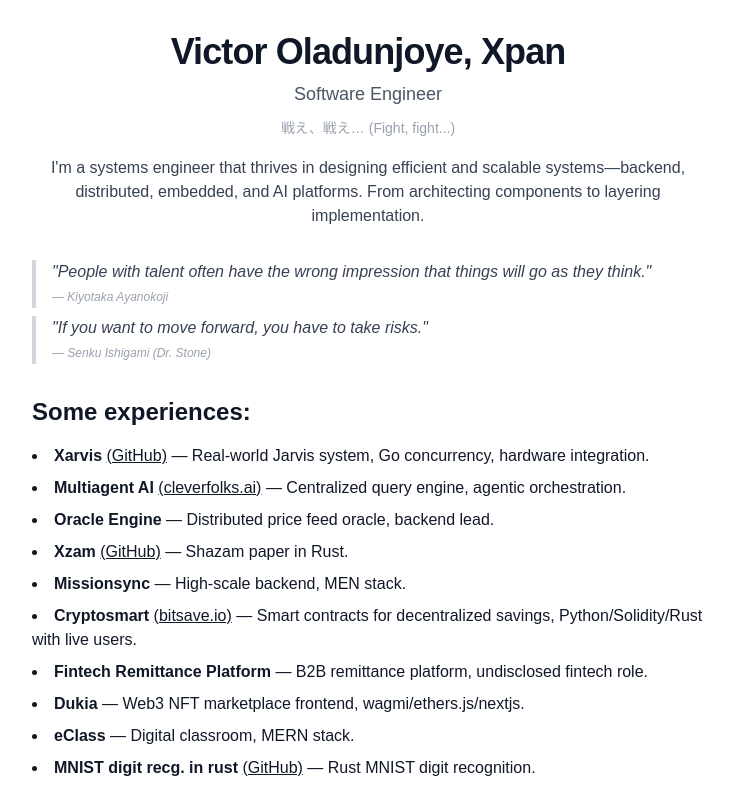
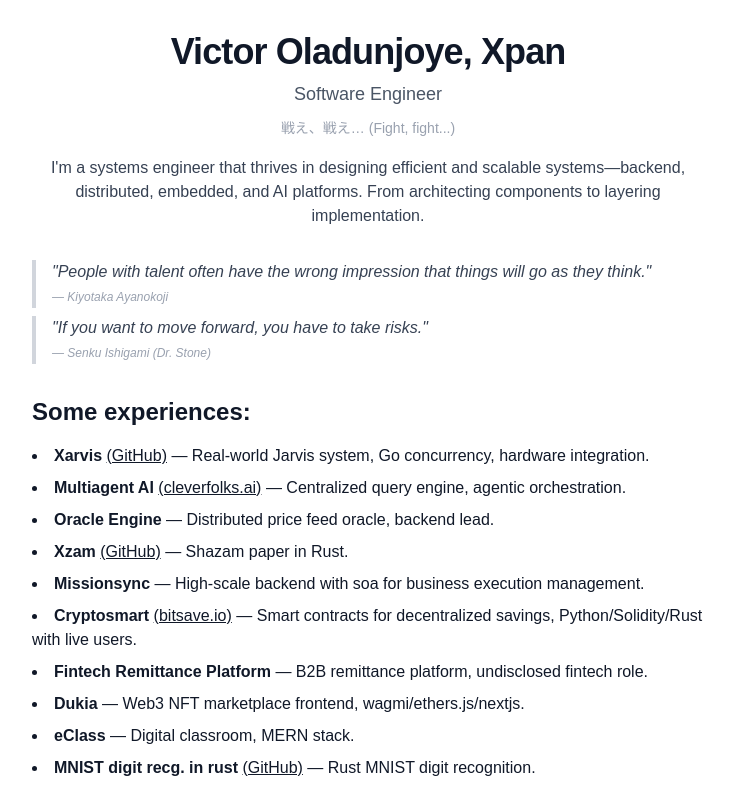
Before and after one commit to xpanvictor/portfolio_2, a Next.js app: page / in a window 1280 px wide. Shown: the top 800 px of the page, without its empty margins (272-1005 px from the left). Built offline with nearby package versions, Linux system fonts and the light colour scheme.

Commit message:
feat(setup): plain portfolio resume prod description

```diff
--- a/src/app/page.tsx
+++ b/src/app/page.tsx
@@ -31,7 +31,7 @@
             <li><strong>Multiagent AI</strong> <a href="https://cleverfolks.ai" className="underline" target="_blank" rel="noopener noreferrer">(cleverfolks.ai)</a> — Centralized query engine, agentic orchestration.</li>
             <li><strong>Oracle Engine</strong> — Distributed price feed oracle, backend lead.</li>
             <li><strong>Xzam</strong> <a href="https://github.com/xpanvictor/xzam" className="underline" target="_blank" rel="noopener noreferrer">(GitHub)</a> — Shazam paper in Rust.</li>
-            <li><strong>Missionsync</strong> — High-scale backend, MEN stack.</li>
+            <li><strong>Missionsync</strong> — High-scale backend with soa for business execution management.</li>
             <li><strong>Cryptosmart</strong> <a href="https://bitsave.io/" className="underline" target="_blank" rel="noopener noreferrer">(bitsave.io)</a> — Smart contracts for decentralized savings, Python/Solidity/Rust with live users.</li>
             <li><strong>Fintech Remittance Platform</strong> — B2B remittance platform, undisclosed fintech role.</li>
             <li><strong>Dukia</strong> — Web3 NFT marketplace frontend, wagmi/ethers.js/nextjs.</li>
```
